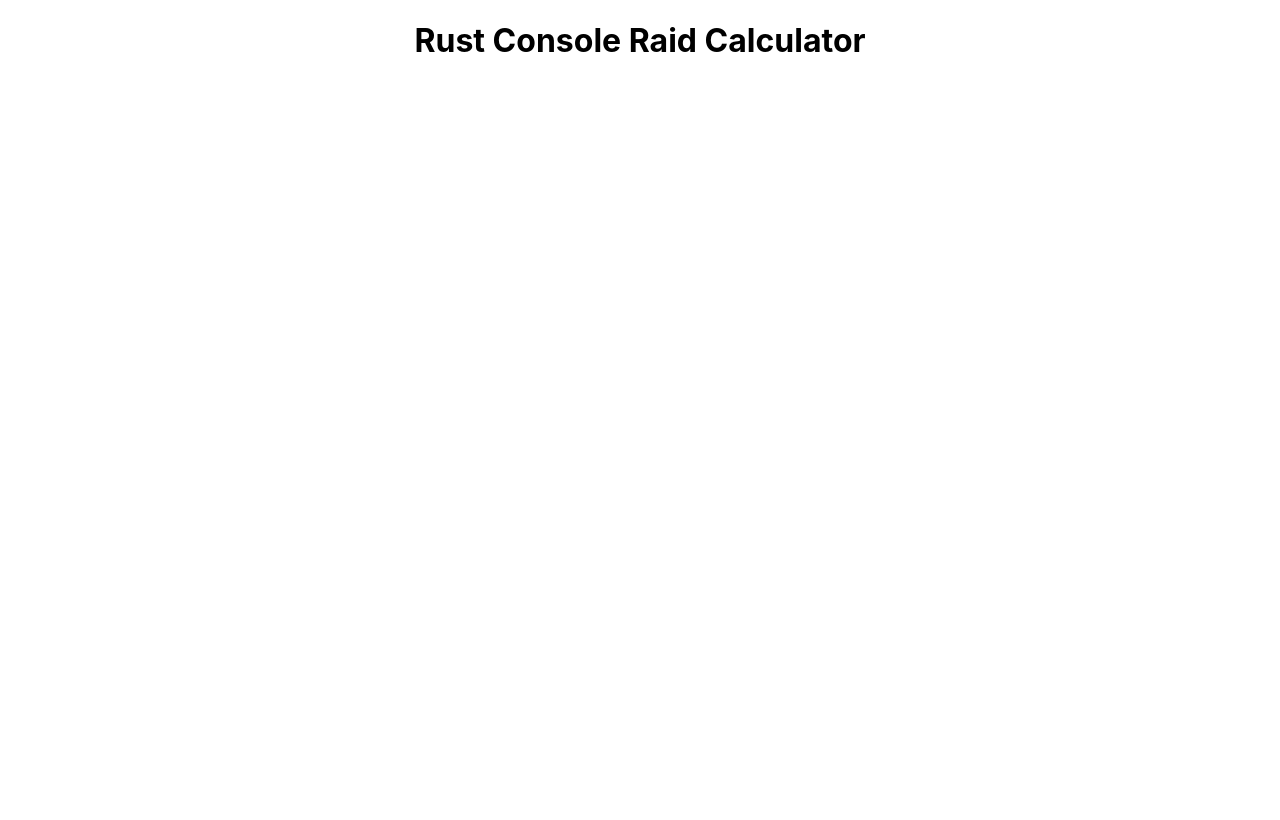
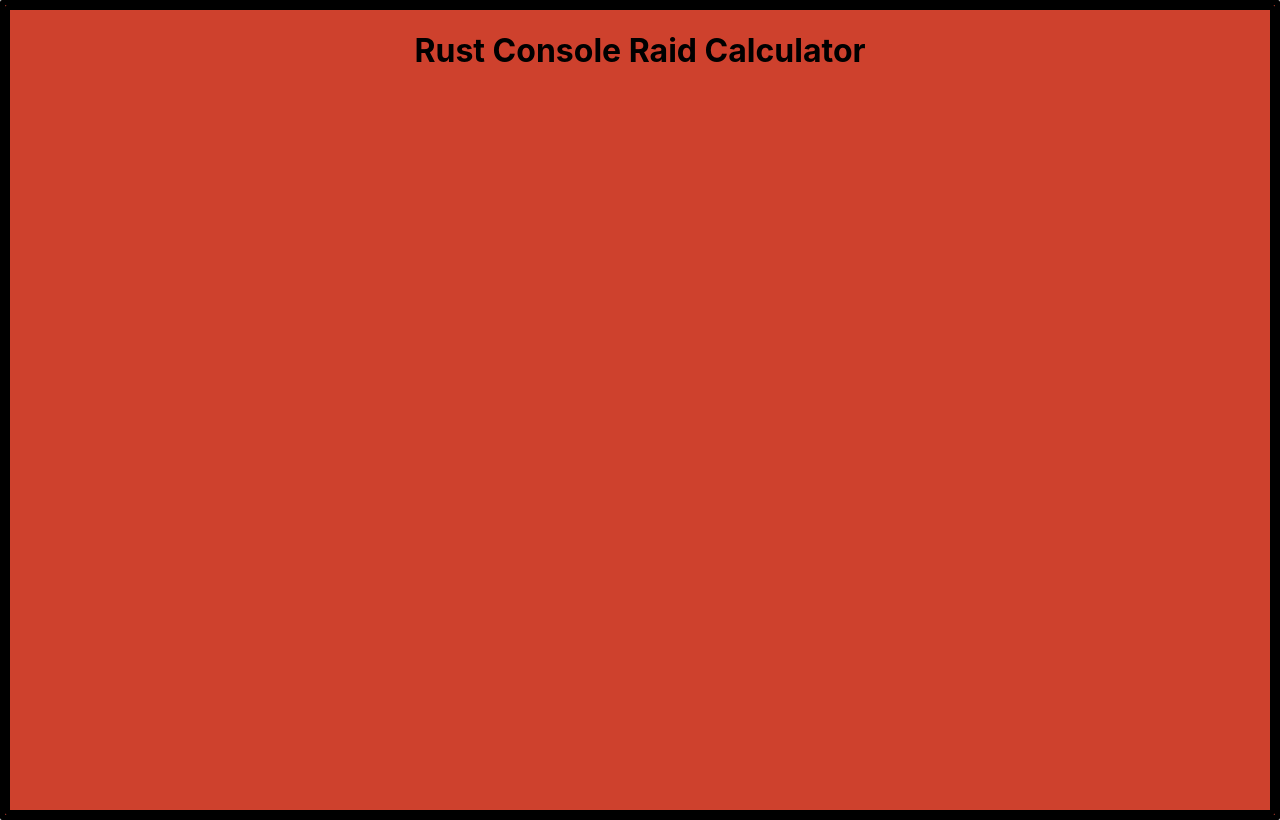
Before and after one commit to zakaryjs/Project_-_Rust-Console-Raid-Calculator-React, a React (Create React App) app: page / in a window 1280 px wide. Built offline with nearby package versions, Linux system fonts and the light colour scheme.

Commit message:
feat: added basic app styling

```diff
--- a/src/components/RustRaidParent.jsx
+++ b/src/components/RustRaidParent.jsx
@@ -1,10 +1,11 @@
 import header from "./Header";
+import '../styles/RustRaidParent.css'
 
 export default function RustRaidParent() {
 
 
     return (
-        <div>
+        <div className="App">
             {header}
         </div>
     )
--- /dev/null
+++ b/src/styles/RustRaidParent.css
@@ -0,0 +1,7 @@
+.App {
+    text-align: center;
+    background-color: #ce412d;
+    border: 5px solid black;
+    border-radius: 2px;
+    min-height: 100vh;
+}
```
